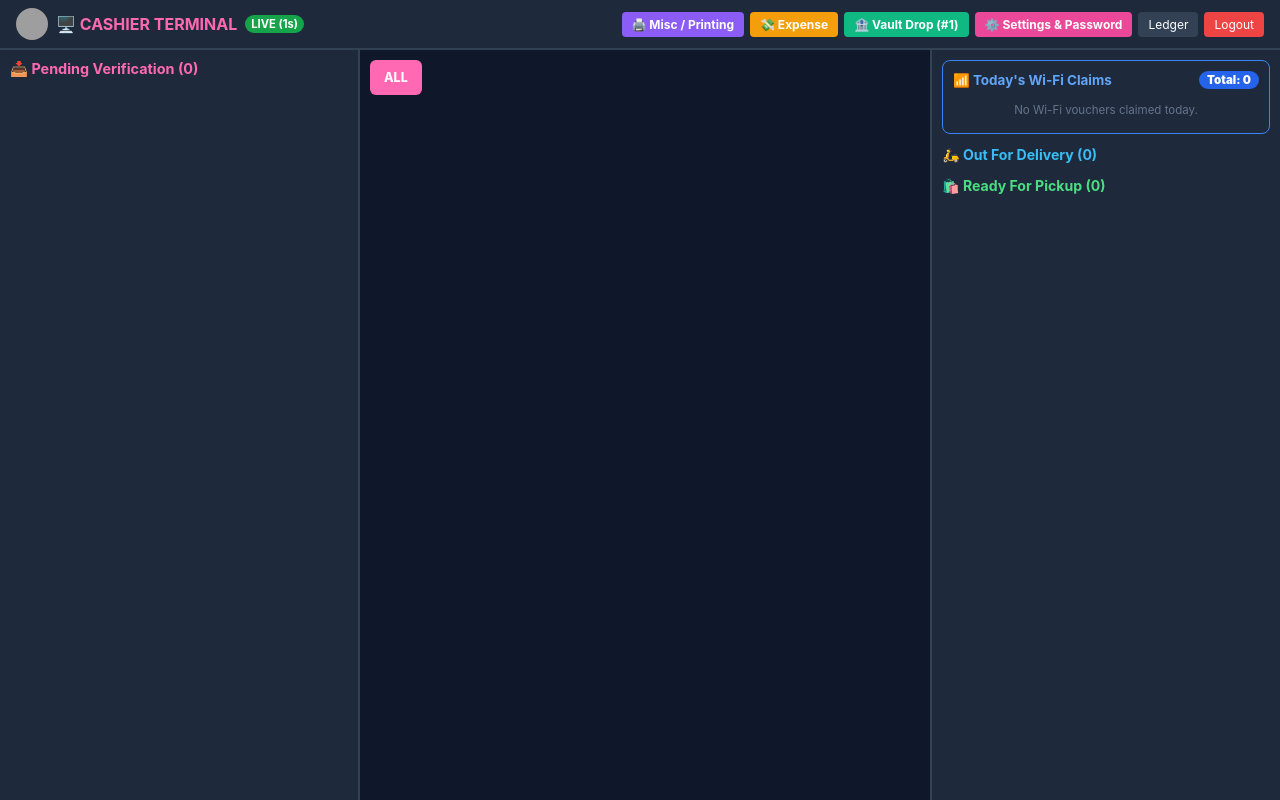
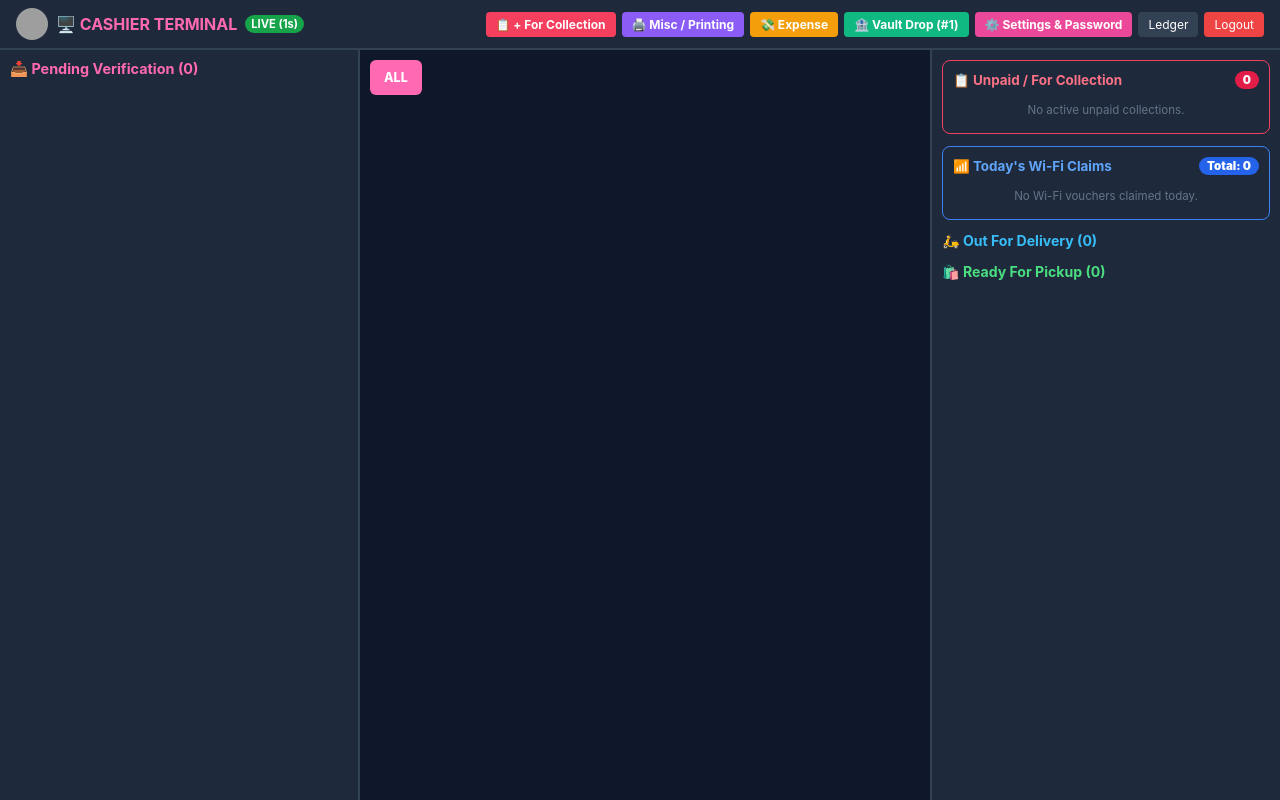
Before and after one commit to apaciblemacky-sketch/macleens-foodhouse-pos, a Flask app: page /pos/cashier in a window 1280 px wide. Run offline with Flask 3, Linux system fonts and the light colour scheme; the visitor is signed in with stand-in values (Sample User, id 1); data comes from the database, SQL or seed files in the repository; data that the repository does not hold is empty; grey boxes are pictures that could not be loaded.

Commit message:
Add unpaid collection management with registered and custom customer support

```diff
--- a/app.py
+++ b/app.py
@@ -138,6 +138,8 @@ class Order(db.Model):
     rider_delivered = db.Column(db.Boolean, default=False)
     customer_delivered = db.Column(db.Boolean, default=False)
     cashier_delivered = db.Column(db.Boolean, default=False)
+    is_unpaid = db.Column(db.Boolean, default=False)
+    collection_notes = db.Column(db.String(255), nullable=True)
     notes = db.Column(db.Text, nullable=False, default="None")
     created_at = db.Column(db.DateTime, default=datetime.utcnow)
     customer = db.relationship('Customer', backref='orders', lazy=True)
@@ -584,7 +586,7 @@ def change_customer_pin():
     flash("Your 4-digit security PIN has been updated!", "success")
     return redirect(url_for('customer_dashboard'))
 
-# ==================== CASHIER TERMINAL ====================
+# ==================== CASHIER TERMINAL & COLLECTION MANAGEMENT ====================
 
 @app.route('/pos/cashier')
 @require_cashier
@@ -594,9 +596,11 @@ def cashier_terminal():
     pending_orders = Order.query.filter_by(status="VERIFICATION").order_by(Order.created_at.asc()).all()
     ready_orders = Order.query.filter_by(status="READY").order_by(Order.created_at.asc()).all()
     out_for_delivery = Order.query.filter_by(status="OUT_FOR_DELIVERY").order_by(Order.created_at.asc()).all()
+    unpaid_collections = Order.query.filter_by(is_unpaid=True).order_by(Order.created_at.desc()).all()
     riders = Staff.query.filter_by(role='RIDER', active=True).all()
     today_wifi_claims = Customer.query.filter_by(last_wifi_claim=date.today()).all()
     staff_list = Staff.query.all()
+    customers_list = Customer.query.order_by(Customer.name.asc()).all()
 
     today = date.today()
     today_expenses = Expense.query.filter(db.func.date(Expense.created_at) == today).order_by(Expense.created_at.desc()).all()
@@ -609,12 +613,100 @@ def cashier_terminal():
                            pending_orders=pending_orders,
                            ready_orders=ready_orders,
                            out_for_delivery=out_for_delivery,
+                           unpaid_collections=unpaid_collections,
                            riders=riders,
                            today_wifi_claims=today_wifi_claims,
                            staff_list=staff_list,
+                           customers_list=customers_list,
                            today_expenses=today_expenses,
                            today_drops=today_drops,
                            next_drop_num=next_drop_num)
+
+@app.route('/pos/create-collection', methods=['POST'])
+@require_cashier
+def cashier_create_collection():
+    cust_type = request.form.get('customer_type', 'REGISTERED')
+    amount = float(request.form.get('amount') or 0.0)
+    service_title = request.form.get('title', '').strip() or 'Unpaid / Receivable Sale'
+    notes = request.form.get('notes', '').strip()
+
+    if amount <= 0:
+        flash("Amount must be greater than zero.", "error")
+        return redirect(url_for('cashier_terminal'))
+
+    cust_id = None
+    cust_name = 'Walk-in Customer'
+    contact = 'N/A'
+
+    if cust_type == 'REGISTERED':
+        reg_id = request.form.get('registered_customer_id')
+        if reg_id:
+            cust = Customer.query.get(reg_id)
+            if cust:
+                cust_id = cust.id
+                cust_name = cust.name
+                contact = cust.contact
+                cust.outstanding_ar = (cust.outstanding_ar or 0.0) + amount
+    else:
+        cust_name = request.form.get('custom_customer_name', '').strip() or 'Custom Account'
+        contact = request.form.get('custom_contact', '').strip() or 'N/A'
+
+    order = Order(
+        order_type='COLLECTION',
+        customer_id=cust_id,
+        customer_name=cust_name,
+        contact_number=contact,
+        subtotal=amount,
+        delivery_fee=0.0,
+        total_amount=amount,
+        payment_method='UNPAID',
+        payment_verified=False,
+        status='UNPAID_COLLECTION',
+        is_unpaid=True,
+        collection_notes=notes,
+        notes=service_title
+    )
+    db.session.add(order)
+    db.session.flush()
+
+    db.session.add(OrderItem(
+        order_id=order.id,
+        product_id=0,
+        product_name=f"[Receivable] {service_title}",
+        unit_price=amount,
+        cost_price=0.0,
+        quantity=1,
+        subtotal=amount
+    ))
+
+    db.session.commit()
+    flash(f"Unpaid collection order recorded for {cust_name} (₱{amount:,.2f})", "info")
+    return redirect(url_for('cashier_terminal'))
+
+@app.route('/pos/settle-collection/<int:order_id>', methods=['POST'])
+@require_cashier
+def cashier_settle_collection(order_id):
+    order = Order.query.get_or_404(order_id)
+    pay_method = request.form.get('payment_method', 'CASH')
+
+    order.is_unpaid = False
+    order.status = 'COMPLETED'
+    order.payment_method = pay_method
+    order.payment_verified = True
+
+    if order.customer_id:
+        cust = Customer.query.get(order.customer_id)
+        if cust:
+            cust.outstanding_ar = max(0.0, (cust.outstanding_ar or 0.0) - order.total_amount)
+            cust.accumulated_spend += order.total_amount
+            earned = int(order.total_amount // 30)
+            if earned > 0:
+                cust.points_balance += earned
+                db.session.add(RewardLedger(customer_id=cust.id, points_change=earned, reason=f"Settled Collection #{order.id}"))
+
+    db.session.commit()
+    flash(f"Collection #{order.id} for {order.customer_name} fully settled via {pay_method}!", "success")
+    return redirect(url_for('cashier_terminal'))
 
 @app.route('/pos/misc-sale', methods=['POST'])
 @require_cashier
--- a/templates/cashier_pos.html
+++ b/templates/cashier_pos.html
@@ -47,6 +47,7 @@
     </div>
 
     <div style="display:flex; gap:6px; align-items:center;">
+      <button onclick="openModal('collectionModal')" style="background:#f43f5e; color:white; border:none; padding:5px 10px; border-radius:4px; font-size:0.75rem; font-weight:bold; cursor:pointer;">📋 + For Collection</button>
       <button onclick="openModal('miscModal')" style="background:#8b5cf6; color:white; border:none; padding:5px 10px; border-radius:4px; font-size:0.75rem; font-weight:bold; cursor:pointer;">🖨️ Misc / Printing</button>
       <button onclick="openModal('expenseModal')" style="background:#f59e0b; color:white; border:none; padding:5px 10px; border-radius:4px; font-size:0.75rem; font-weight:bold; cursor:pointer;">💸 Expense</button>
       <button onclick="openModal('vaultModal')" style="background:#10b981; color:white; border:none; padding:5px 10px; border-radius:4px; font-size:0.75rem; font-weight:bold; cursor:pointer;">🏦 Vault Drop (#{{ next_drop_num }})</button>
@@ -118,8 +119,37 @@
       </div>
     </div>
 
-    <!-- Right Panels -->
+    <!-- Right Panels: Wi-Fi, Collections, Deliveries, Pickups -->
     <div class="pickup-panel">
+
+      <!-- Unpaid / For Collection Panel -->
+      <div style="background:#1e293b; border:1.5px solid #f43f5e; border-radius:8px; padding:10px; margin-bottom:12px;">
+        <h3 style="font-size:0.84rem; color:#fb7185; margin-bottom:8px; display:flex; justify-content:space-between; align-items:center;">
+          <span>📋 Unpaid / For Collection</span>
+          <span style="background:#e11d48; color:white; padding:2px 8px; border-radius:12px; font-size:0.72rem; font-weight:900;">{{ unpaid_collections|length }}</span>
+        </h3>
+        <div style="max-height:160px; overflow-y:auto;">
+          {% for uc in unpaid_collections %}
+          <div style="font-size:0.75rem; padding:6px 0; border-bottom:1px dashed #475569; color:#cbd5e1;">
+            <div style="display:flex; justify-content:space-between; font-weight:bold;">
+              <span>{{ uc.customer_name }}</span>
+              <span style="color:#f43f5e;">₱{{ "{:,.2f}".format(uc.total_amount) }}</span>
+            </div>
+            <div style="color:#94a3b8; font-size:0.7rem;">{{ uc.notes }} {% if uc.collection_notes %}({{ uc.collection_notes }}){% endif %}</div>
+            <form action="/pos/settle-collection/{{ uc.id }}" method="POST" style="display:flex; gap:4px; margin-top:4px;">
+              <select name="payment_method" style="flex:1; background:#0f172a; border:1px solid #475569; color:white; font-size:0.7rem; border-radius:4px; padding:2px;">
+                <option value="CASH">Paid: Cash</option>
+                <option value="GCASH">Paid: GCash</option>
+              </select>
+              <button type="submit" style="background:#10b981; color:white; border:none; padding:2px 8px; border-radius:4px; font-size:0.7rem; font-weight:bold; cursor:pointer;">Settle</button>
+            </form>
+          </div>
+          {% endfor %}
+          {% if not unpaid_collections %}
+            <div style="font-size:0.72rem; color:#64748b; text-align:center; padding:6px 0;">No active unpaid collections.</div>
+          {% endif %}
+        </div>
+      </div>
 
       <!-- Wi-Fi Claims & Monitor Panel -->
       <div style="background:#1e293b; border:1.5px solid #3b82f6; border-radius:8px; padding:10px; margin-bottom:12px;">
@@ -127,7 +157,7 @@
           <span>📶 Today's Wi-Fi Claims</span>
           <span style="background:#2563eb; color:white; padding:2px 8px; border-radius:12px; font-size:0.72rem; font-weight:900;">Total: {{ today_wifi_claims|length }}</span>
         </h3>
-        <div style="max-height:130px; overflow-y:auto;">
+        <div style="max-height:120px; overflow-y:auto;">
           {% for w in today_wifi_claims %}
           <div style="font-size:0.75rem; padding:4px 0; border-bottom:1px dashed #334155; color:#cbd5e1;">
             <div style="display:flex; justify-content:space-between;">
@@ -171,7 +201,52 @@
     </div>
   </div>
 
-  <!-- 1. MISC SERVICE / PRINTING MODAL -->
+  <!-- 1. UNPAID / FOR COLLECTION MODAL -->
+  <div id="collectionModal" class="modal-backdrop">
+    <div class="modal-box" style="border-color:#f43f5e;">
+      <div style="display:flex; justify-content:space-between; margin-bottom:12px;">
+        <h3 style="color:#fb7185; font-size:1rem;">📋 Put Sale For Collection / Unpaid</h3>
+        <button onclick="closeModal('collectionModal')" style="background:none; border:none; color:#94a3b8; font-size:1.2rem; cursor:pointer;">✕</button>
+      </div>
+      <form action="/pos/create-collection" method="POST">
+        <label style="font-size:0.75rem; color:#cbd5e1;">Customer Type</label>
+        <select name="customer_type" id="collectionCustType" class="form-input" onchange="toggleCustInput()">
+          <option value="REGISTERED">Registered Member Account</option>
+          <option value="CUSTOM">Walk-in / Specific Customer Name</option>
+        </select>
+
+        <div id="regCustBox">
+          <label style="font-size:0.75rem; color:#cbd5e1;">Select Registered Member</label>
+          <select name="registered_customer_id" class="form-input">
+            {% for c in customers_list %}
+              <option value="{{ c.id }}">{{ c.name }} ({{ c.contact }}) - Bal: ₱{{ "{:,.2f}".format(c.outstanding_ar or 0.0) }}</option>
+            {% endfor %}
+          </select>
+        </div>
+
+        <div id="customCustBox" style="display:none;">
+          <label style="font-size:0.75rem; color:#cbd5e1;">Customer Specific Name *</label>
+          <input type="text" name="custom_customer_name" class="form-input" placeholder="e.g. Kagawad Santos / Teacher Elena">
+
+          <label style="font-size:0.75rem; color:#cbd5e1;">Contact / Address</label>
+          <input type="text" name="custom_contact" class="form-input" placeholder="0917xxxxxxx / Brgy. Poblacion">
+        </div>
+
+        <label style="font-size:0.75rem; color:#cbd5e1;">Item / Service Description *</label>
+        <input type="text" name="title" class="form-input" placeholder="e.g. 5x Silog meals for Lunch meeting" required>
+
+        <label style="font-size:0.75rem; color:#cbd5e1;">Payable Amount (₱) *</label>
+        <input type="number" step="0.25" name="amount" class="form-input" placeholder="0.00" required>
+
+        <label style="font-size:0.75rem; color:#cbd5e1;">Collection Notes / Due Date</label>
+        <input type="text" name="notes" class="form-input" placeholder="e.g. To be paid on Friday payroll">
+
+        <button type="submit" style="background:#f43f5e; color:white; border:none; padding:8px; border-radius:6px; width:100%; font-weight:bold; cursor:pointer;">Record Unpaid Collection</button>
+      </form>
+    </div>
+  </div>
+
+  <!-- 2. MISC SERVICE / PRINTING MODAL -->
   <div id="miscModal" class="modal-backdrop">
     <div class="modal-box" style="border-color:#8b5cf6;">
       <div style="display:flex; justify-content:space-between; margin-bottom:12px;">
@@ -205,7 +280,7 @@
     </div>
   </div>
 
-  <!-- 2. DAILY EXPENSES MODAL -->
+  <!-- 3. DAILY EXPENSES MODAL -->
   <div id="expenseModal" class="modal-backdrop">
     <div class="modal-box" style="border-color:#f59e0b;">
       <div style="display:flex; justify-content:space-between; margin-bottom:12px;">
@@ -237,7 +312,7 @@
     </div>
   </div>
 
-  <!-- 3. SAFE VAULT CASH DROPS MODAL -->
+  <!-- 4. SAFE VAULT CASH DROPS MODAL -->
   <div id="vaultModal" class="modal-backdrop">
     <div class="modal-box" style="border-color:#10b981;">
       <div style="display:flex; justify-content:space-between; margin-bottom:12px;">
@@ -265,7 +340,7 @@
     </div>
   </div>
 
-  <!-- 4. OPERATING HOURS & INDIVIDUAL STAFF PASSWORD MODAL -->
+  <!-- 5. OPERATING HOURS & INDIVIDUAL STAFF PASSWORD MODAL -->
   <div id="settingsModal" class="modal-backdrop">
     <div class="modal-box">
       <div style="display:flex; justify-content:space-between; margin-bottom:12px;">
@@ -325,6 +400,12 @@
     function openModal(id) { document.getElementById(id).style.display = 'flex'; }
     function closeModal(id) { document.getElementById(id).style.display = 'none'; }
 
+    function toggleCustInput() {
+      const type = document.getElementById('collectionCustType').value;
+      document.getElementById('regCustBox').style.display = (type === 'REGISTERED') ? 'block' : 'none';
+      document.getElementById('customCustBox').style.display = (type === 'CUSTOM') ? 'block' : 'none';
+    }
+
     function filterCat(cat, btn) {
       document.querySelectorAll('.cat-btn').forEach(b => b.classList.remove('active'));
       btn.classList.add('active');
```
